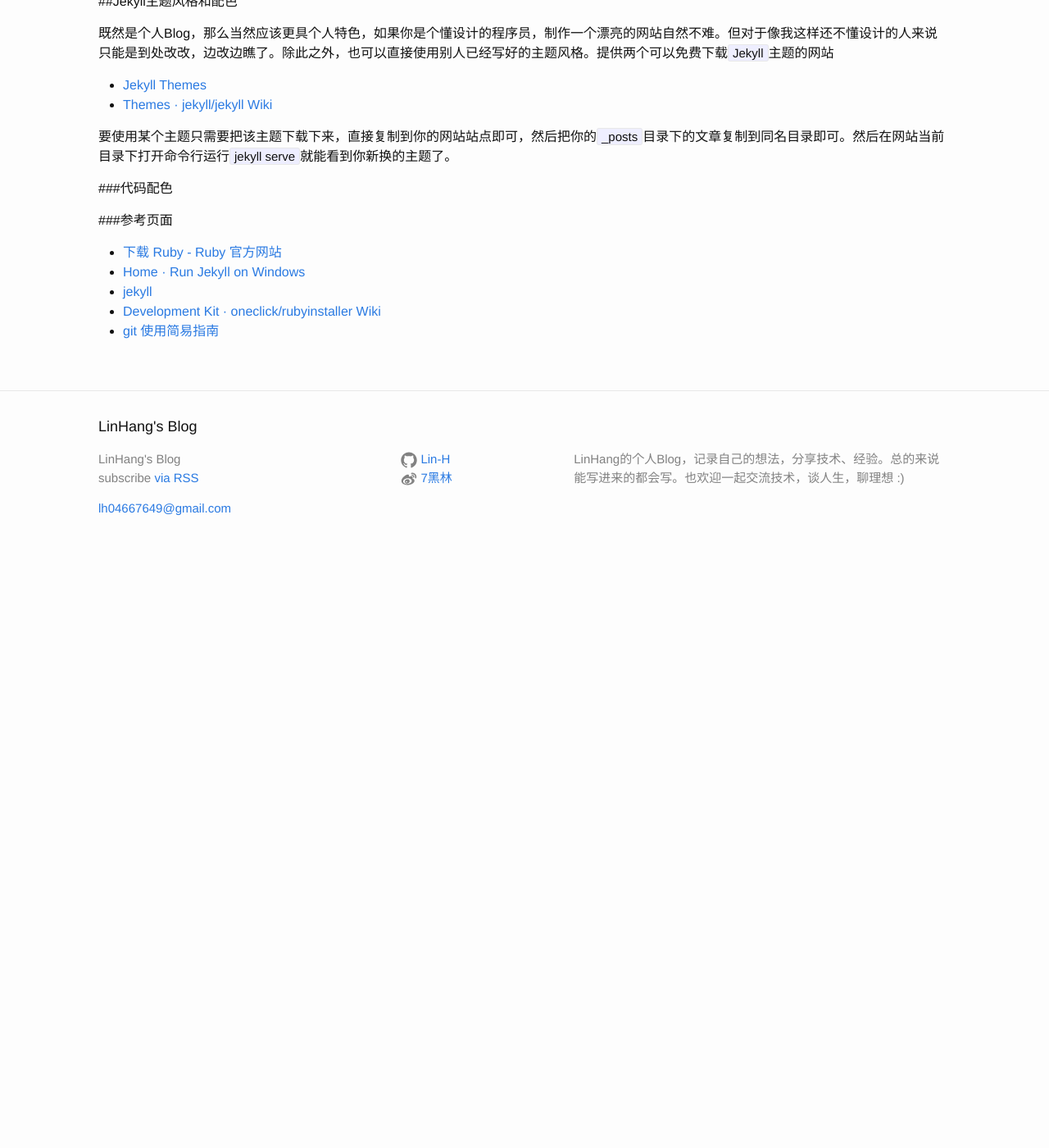
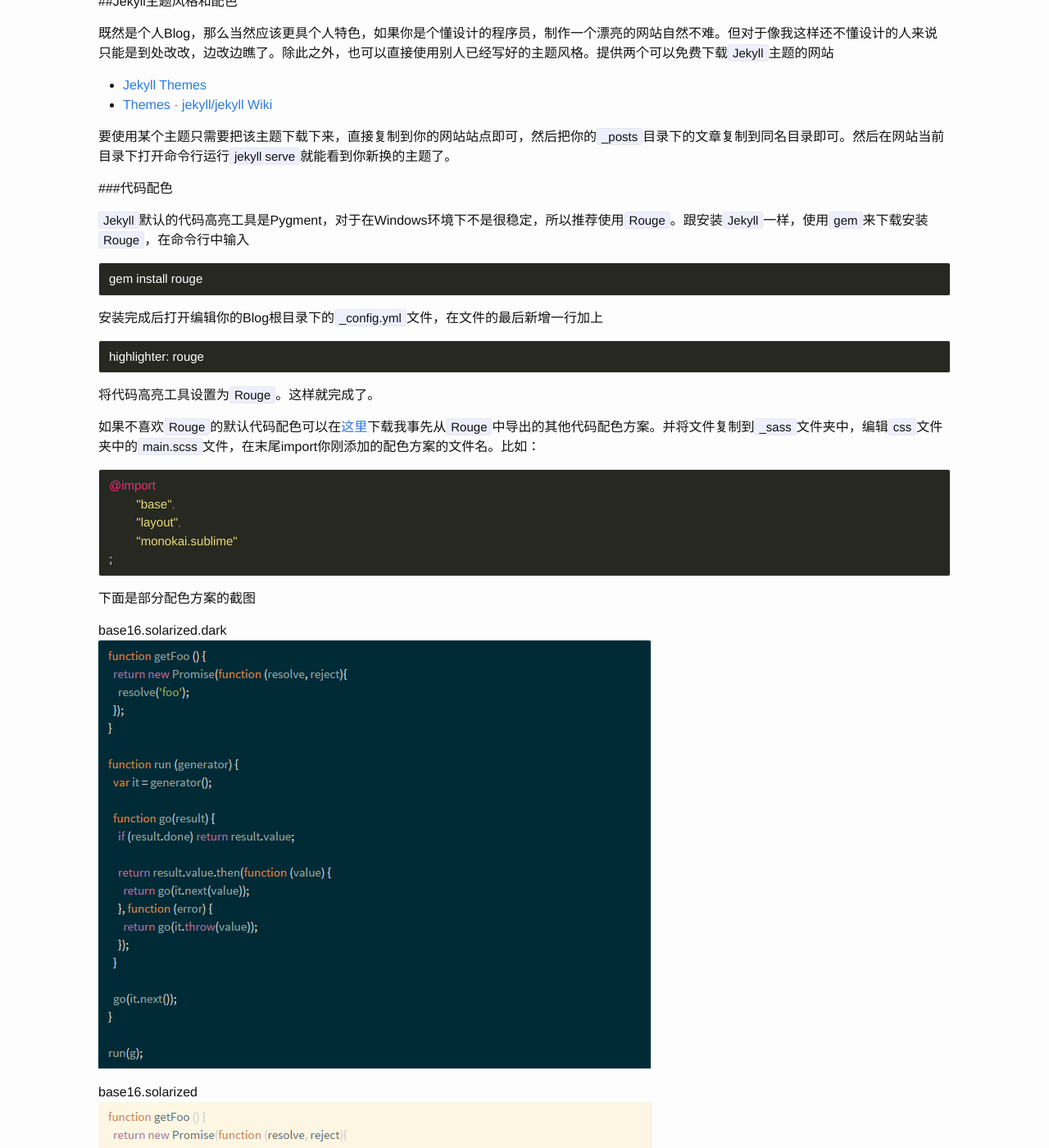
Before and after one commit to Lin-H/Lin-H.github.io, a Jekyll site: the page built from _posts/2015-04-09-build-personal-blog-with-jekyll-on-github.md, in a window 1280 px wide and 1400 px high, scrolled down 8519 px. Shown: the whole window at 82% size. Built offline with Jekyll 4.4.1, drawn with Linux system fonts in a browser that asks for light colours; some web fonts are replaced; Markdown is read by kramdown in place of the engine named in the settings; before the commit the page ends 9211 px from its top, so only the background shows below that; some of the changed text lies outside the part shown.

Commit message:
update post build personal blog with jekyll

````diff
--- a/_posts/2015-04-09-build-personal-blog-with-jekyll-on-github.md
+++ b/_posts/2015-04-09-build-personal-blog-with-jekyll-on-github.md
@@ -269,6 +269,64 @@
 
 ###代码配色
 
+`Jekyll`默认的代码高亮工具是Pygment，对于在Windows环境下不是很稳定，所以推荐使用`Rouge`。跟安装`Jekyll`一样，使用`gem`来下载安装`Rouge`，在命令行中输入
+
+```
+gem install rouge
+```
+
+安装完成后打开编辑你的Blog根目录下的`_config.yml`文件，在文件的最后新增一行加上
+
+```
+highlighter: rouge
+```
+
+将代码高亮工具设置为`Rouge`。这样就完成了。
+
+如果不喜欢`Rouge`的默认代码配色可以在[这里]({{site.url}}/download/CodeHighlightStyle.zip)下载我事先从`Rouge`中导出的其他代码配色方案。并将文件复制到`_sass`文件夹中，编辑`css`文件夹中的`main.scss`文件，在末尾import你刚添加的配色方案的文件名。比如：
+
+```scss
+@import
+        "base",
+        "layout",
+        "monokai.sublime"
+;
+```
+
+下面是部分配色方案的截图
+
+base16.solarized.dark<br/>
+![]({{site.url}}/assets/jekyll/base16.solarized.dark.png)
+
+base16.solarized<br/>
+![]({{site.url}}/assets/jekyll/base16.solarized.png)
+
+colorful<br/>
+![]({{site.url}}/assets/jekyll/colorful.png)
+
+default<br/>
+![]({{site.url}}/assets/jekyll/default.png)
+
+manni<br/>
+![]({{site.url}}/assets/jekyll/manni.png)
+
+monokai.sublime<br/>
+![]({{site.url}}/assets/jekyll/monokai.sublime.png)
+
+native<br/>
+![]({{site.url}}/assets/jekyll/native.png)
+
+perldoc<br/>
+![]({{site.url}}/assets/jekyll/perldoc.png)
+
+thankful_eyes<br/>
+![]({{site.url}}/assets/jekyll/thankful_eyes.png)
+
+vim<br/>
+![]({{site.url}}/assets/jekyll/vim.png)
+
+##书写文章
+
 
 
 ###参考页面
````
Also changed, not shown: other parts of _posts/2015-04-09-build-personal-blog-with-jekyll-on-github.md (+1 -1 lines), _drafts/how-to-use-promise-in-es6.md (added), _drafts/uses-sqlite3-with-csharp.md (deleted), assets/jekyll/base16.solarized.dark.png (added), assets/jekyll/base16.solarized.png (added), assets/jekyll/colorful.png (added), assets/jekyll/default.png (added), assets/jekyll/manni.png (added), assets/jekyll/monokai.sublime.png (added), assets/jekyll/native.png (added), assets/jekyll/perldoc.png (added), assets/jekyll/thankful_eyes.png (added), assets/jekyll/vim.png (added).
